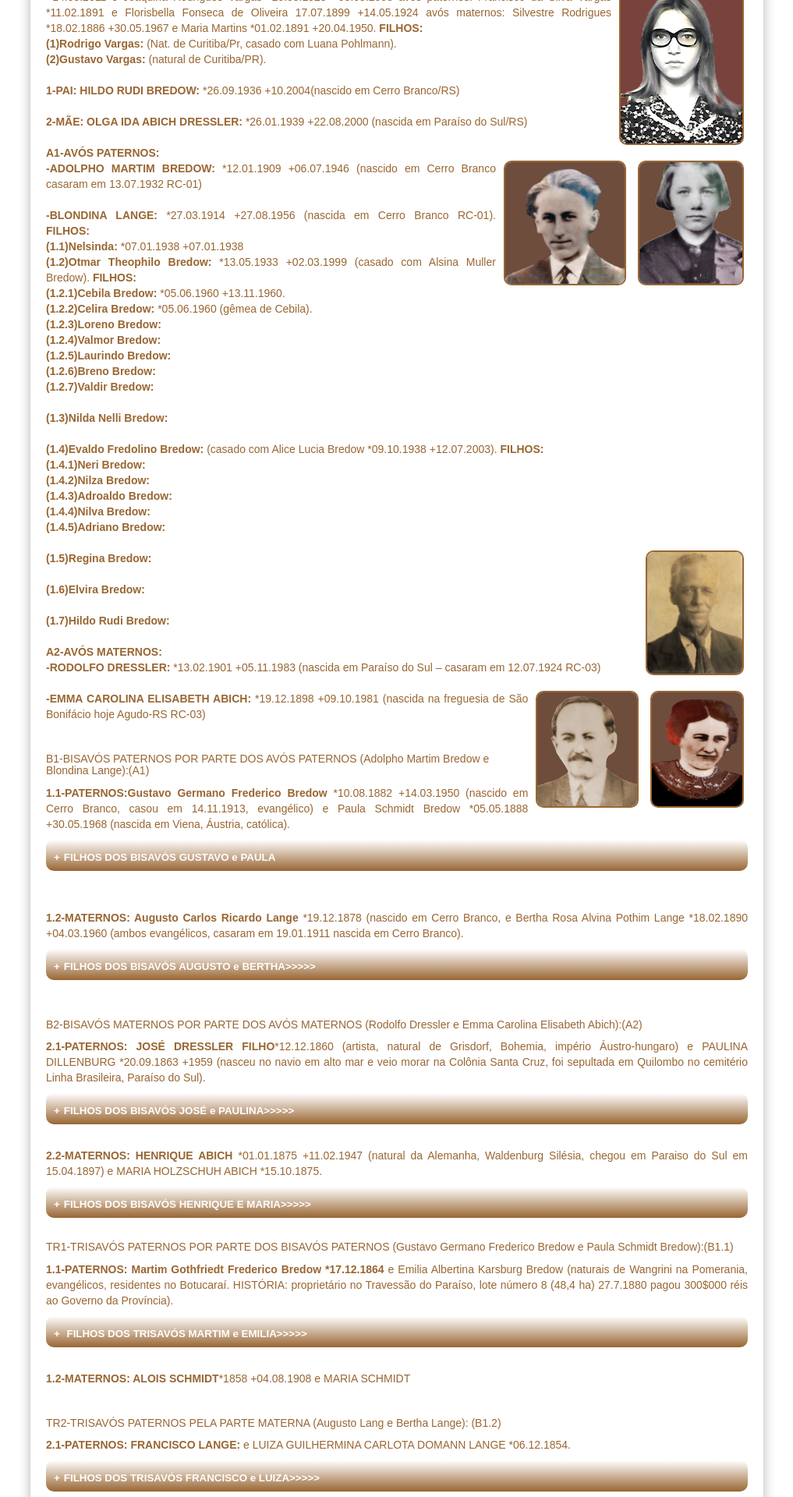
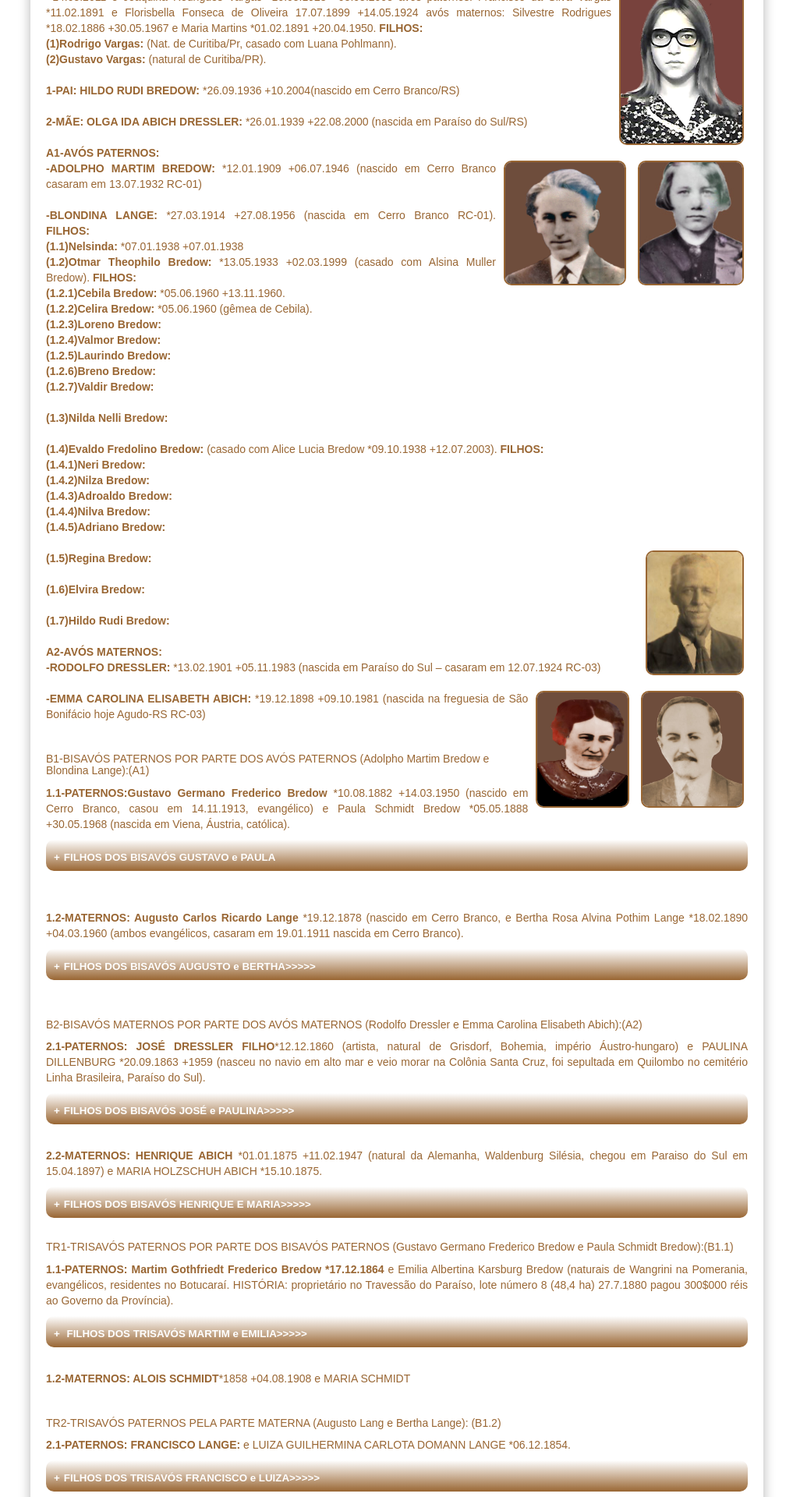
Before and after one commit to claudiovargas1955/claudiovargas1955.github.io, a Jekyll site: the page built from _pages/arvore-genealogica-de-roselia-renita-bredow.html, in a window 1280 px wide. Shown: the part 1056-2976 px from the top of the page at 78% size, without its empty margins (131-1148 px from the left). Built offline with Jekyll 4.4.1, drawn with Linux system fonts in a browser that asks for light colours; some web fonts are replaced.

Commit message:
Update arvore-genealogica-de-roselia-renita-bredow.html

```diff
--- a/_pages/arvore-genealogica-de-roselia-renita-bredow.html
+++ b/_pages/arvore-genealogica-de-roselia-renita-bredow.html
@@ -128,8 +128,9 @@ Fonseca de Oliveira 17.07.1899 +14.05.1924 avós maternos: Silvestre Rodrigues *
 <b>A2-AVÓS MATERNOS:</b><br>
 
 <b>-RODOLFO DRESSLER:</b> *13.02.1901 +05.11.1983 (nascida em Paraíso do Sul – casaram em 12.07.1924 RC-03)<br/><br>
+
+<img class="dir1" style="float:right"; src="/images/bisavo.jpg"; height="150px"; title="bisavô Gustavo Germano Frederico Bredow";/>
 <img class="dir1" style="float:right"; src="/images/bisavó.jpg"; height="150px" width="120px"; title="bisavó Paula Schmidt Bredow";/>
-<img class="dir1" style="float:right"; src="/images/bisavo.jpg"; height="150px"; title="bisavô Gustavo Germano Frederico Bredow";/>
 <b>-EMMA CAROLINA ELISABETH ABICH:</b> *19.12.1898 +09.10.1981 (nascida na freguesia de São Bonifácio hoje Agudo-RS RC-03)</p><br>
 
 
```
